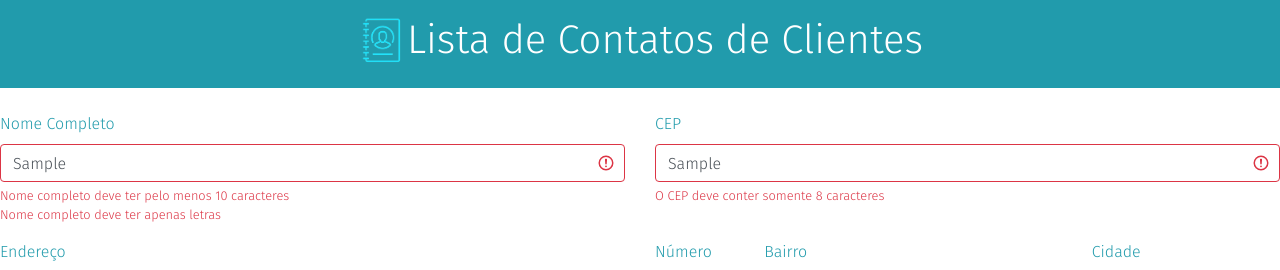
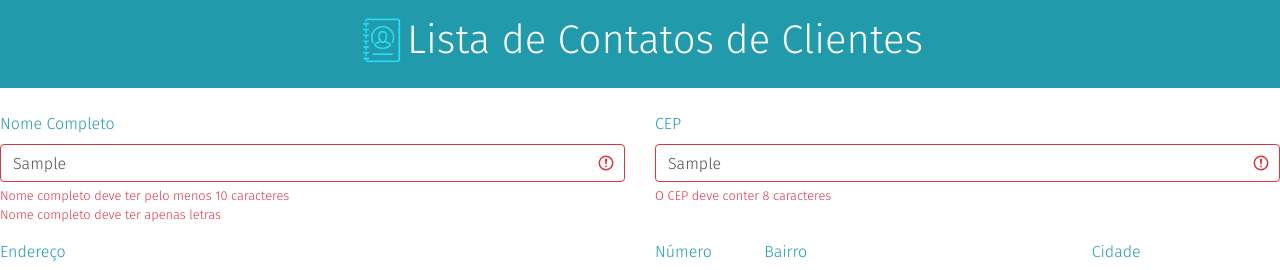
Before and after one commit to MirnaGama/customer-contact-list, an Angular app in the folder customer-contact-list-web/: page / in a window 1280 px wide. Both pictures are taken after typing "Sample", "Sample", "Sample", "5", "Sample", "Sample" into the empty fields and a click on the button "Registrar". Shown: the top 270 px of the page. Built offline with nearby package versions, Linux system fonts and the light colour scheme.

Commit message:
[R1] Add message to validator and format the cep value

```diff
--- a/customer-contact-list-web/src/app/customer-contact/components/customer-contact-form/customer-contact-form.component.html
+++ b/customer-contact-list-web/src/app/customer-contact/components/customer-contact-form/customer-contact-form.component.html
@@ -31,7 +31,7 @@
         />
         <div *ngIf="submitted && f['cep'].errors" class="invalid-feedback">
           <div *ngIf="f['cep'].errors['required']">Preencha o CEP</div>
-          <div *ngIf="f['cep'].errors['minlength'] || f['cep'].errors['maxlength']">O CEP deve conter somente 8 caracteres</div>
+          <div *ngIf="f['cep'].errors['minlength'] || f['cep'].errors['maxlength']">O CEP deve conter 8 caracteres</div>
         </div>
       </div>
     </div>
--- a/customer-contact-list-web/src/app/customer-contact/components/customer-contact-form/customer-contact-form.component.ts
+++ b/customer-contact-list-web/src/app/customer-contact/components/customer-contact-form/customer-contact-form.component.ts
@@ -32,7 +32,7 @@ export class CustomerContactFormComponent {
     this.customerContactForm = this.formBuilder.group(
       {
         fullname: ['', Validators.compose([Validators.required, Validators.minLength(10), Validators.pattern("/^[^a-zA-Z]*$/")])],
-        cep: ['', Validators.compose([Validators.required, Validators.minLength(8)])],
+        cep: ['', Validators.compose([Validators.required, Validators.minLength(8), Validators.maxLength(8)])],
         street: ['', [Validators.required]],
         houseNumber: ['', [Validators.required]],
         city: ['', [Validators.required]],
@@ -74,6 +74,8 @@ export class CustomerContactFormComponent {
   }
 
   onGetAddress(cep: string) {
+
+    this.customerContactForm.patchValue({cep: cep.replace(/\D+/g, '') });
 
     if (cep.length == 8) {
       this.addressService.getAddress(cep).subscribe((addressResponse: AddressResponse) => {
```
